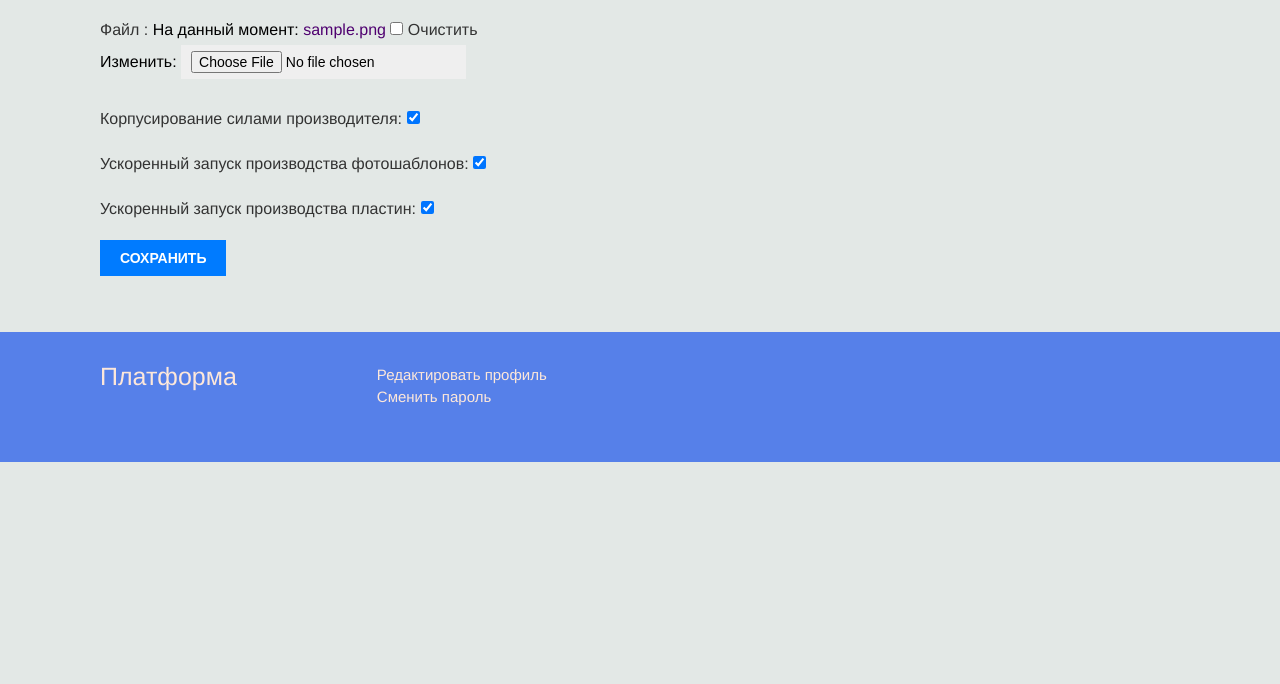
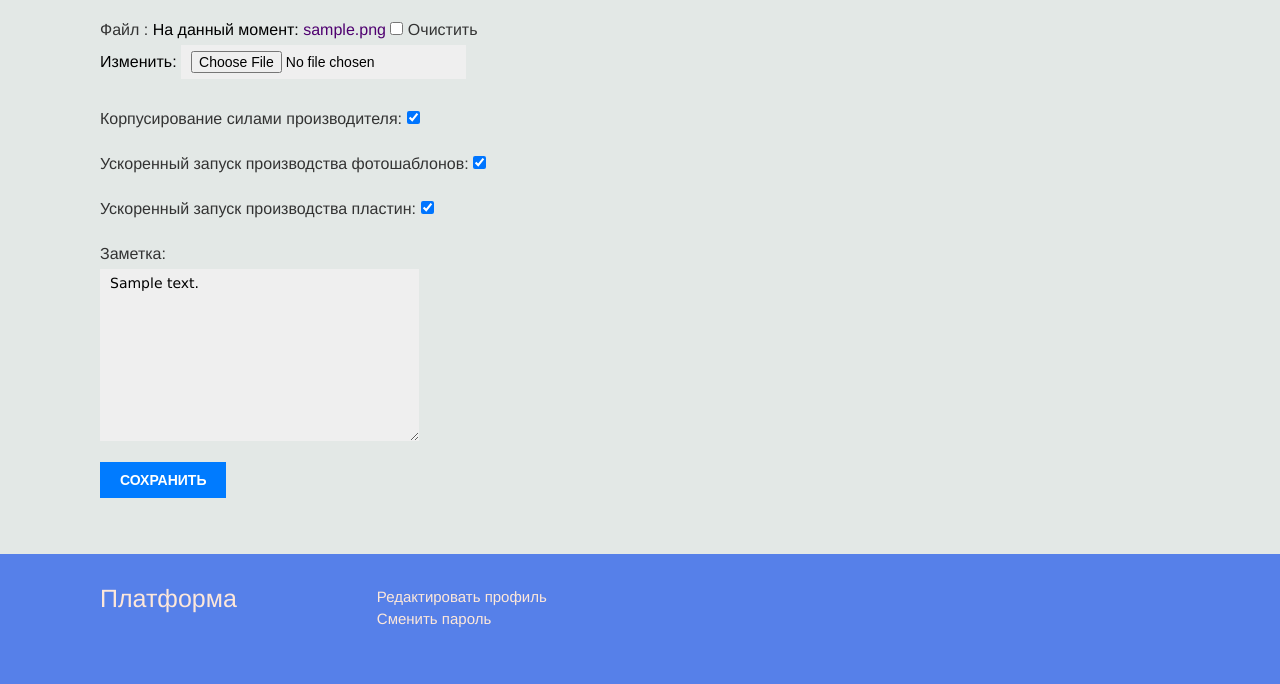
Before and after one commit to VlIsLavead/chip-platform-to-vps, a Django app: page /account/changes_in_order/1 in a window 1280 px wide. Shown: the part 1253-1937 px from the top of the page. Before the commit the page ends 1715 px from the top, so only its background shows below. Run offline with Django 4.2, Linux system fonts and the light colour scheme; data comes from the database, SQL or seed files in the repository; tables that the repository leaves empty hold one stand-in row (values such as "Sample post"); data that the repository does not hold is empty; parts of the project's set-up code (start-up, migrations or seed data) failed here and were passed over; some libraries are stand-ins or nearby versions; some web fonts are replaced.

Commit message:
feat: add special_note field to Order model (#26)
Добавление заметки для заказа и для excel файла

Co-authored-by: igrekus <upload234@mail.ru>

```diff
--- a/account/export_excel/__init__.py
+++ b/account/export_excel/__init__.py
@@ -112,7 +112,7 @@ def generate_excel_file(request, session_data=None, order_id=None):
             session_data.get('delivery_premium_plate')
             if not order_id else order.delivery_premium_plate,
         'Примечания':
-            'Заполняет заказчик',
+            order.special_note,
         'Форму заполнил':
             '@mail',
     }
--- a/account/forms/__init__.py
+++ b/account/forms/__init__.py
@@ -44,7 +44,6 @@ class OrderEditForm(forms.ModelForm):
             'invoice_file',
             'deleted_at',
             'GDS_file',
-            'special_note',
         ]
 
     diameter = forms.ModelChoiceField(
@@ -71,13 +70,19 @@ class OrderEditForm(forms.ModelForm):
         'order_start', 'customer_product_name', 'technical_process',
         'platform_code', 'order_type', 'product_count',
         'formation_frame_by_customer', 'thikness_type', 'substrate', 'diameter',
-        'experimental_structure',
-        'dc_rf_probing_e_map', 'dc_rf_probing_inking',
+        'experimental_structure', 'dc_rf_probing_e_map', 'dc_rf_probing_inking',
         'visual_inspection_inking', 'parametric_monitor_control', 'dicing_method', 'tape_uv_support',
         'wafer_deliver_format', 'container_for_crystals', 'multiplan_dicing_plan', 'multiplan_dicing_plan_file',
-        'package_servce',
-        'delivery_premium_template', 'delivery_premium_plate'
+        'package_servce', 'delivery_premium_template', 'delivery_premium_plate', 'special_note',
     ]
+
+    widgets = {
+            'special_note': forms.Textarea(attrs={
+                'rows': 4,
+                'cols': 50,
+                'style': 'resize: vertical;',
+            }),
+        }
 
     def __init__(self, *args, **kwargs):
         # TODO not used?
--- a/account/models/__init__.py
+++ b/account/models/__init__.py
@@ -154,9 +154,7 @@ class Order(models.Model):
     delivery_premium_template = models.BooleanField("Ускоренный запуск производства фотошаблонов", blank=False,
                                                     null=False, )
     delivery_premium_plate = models.BooleanField("Ускоренный запуск производства пластин", blank=False, null=False, )
-    special_note = models.CharField('Заметка', choices=WaferDeliverFormat.choices, default=WaferDeliverFormat.NotCut,
-                                    blank=False,
-                                    null=False, max_length=2000)
+    special_note = models.TextField('Заметка', blank=False, null=True, max_length=2000)
 
     order_date = models.DateTimeField('Дата оплаты', blank=False, null=True)
     deadline_date = models.DateTimeField('Срок выполнения по договору', blank=False, null=True)
--- a/account/static/css/base.css
+++ b/account/static/css/base.css
@@ -150,7 +150,7 @@ form {
 }
 
 form p {
-    width:100%;
+    max-width: 500px;
     overflow:auto;
 }
 
@@ -631,3 +631,11 @@ select#technical_process {
     background-color: yellow;
     color: black;
 }
+
+form #id_special_note {
+    display: block;
+    margin-bottom: 5px;
+    font-family:'Lucida Sans', 'Lucida Sans Regular',
+    'Lucida Grande', 'Lucida Sans Unicode',
+    Geneva, Verdana, sans-serif;
+}
```
